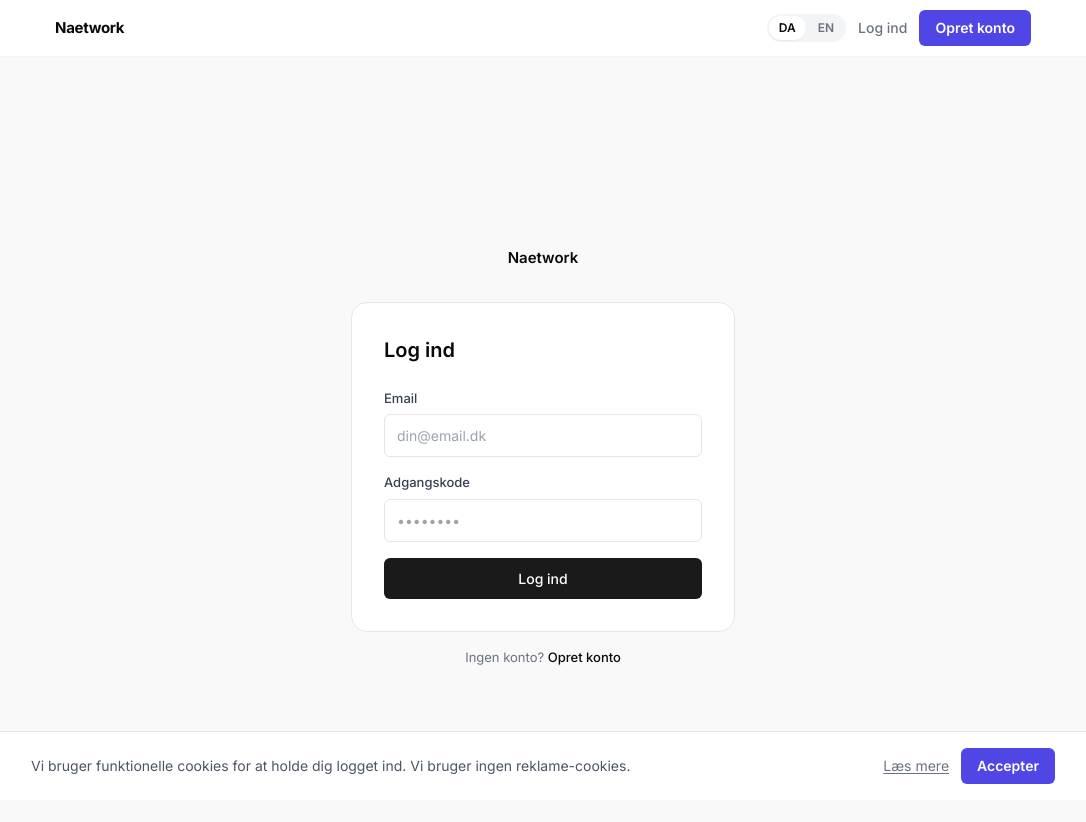
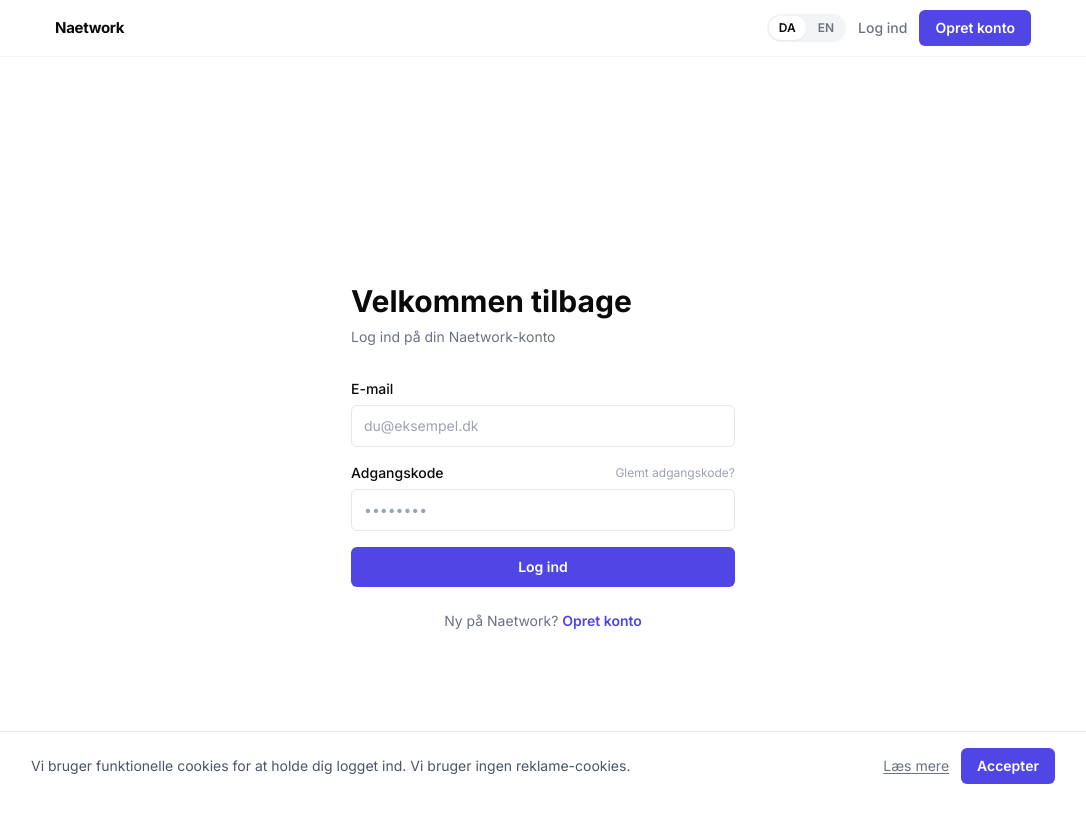
Before and after one commit to mikkelstreet-png/Naetwork, a Next.js app: page /login in a window 1280 px wide. Shown: the top 822 px of the page, without its empty margins (97-1183 px from the left). Built offline with nearby package versions, Linux system fonts and the light colour scheme; no server answers.

Commit message:
chore: update app/login/page.tsx

```diff
--- a/app/login/page.tsx
+++ b/app/login/page.tsx
@@ -1,14 +1,16 @@
 'use client';
 
+import { useState } from 'react';
 import Link from 'next/link';
-import { useState } from 'react';
 import { createClient } from '@/lib/supabase';
+import { useTranslation } from '@/context/LanguageContext';
 
 export default function LoginPage() {
+  const { tr } = useTranslation();
   const [email, setEmail] = useState('');
   const [password, setPassword] = useState('');
+  const [error, setError] = useState('');
   const [loading, setLoading] = useState(false);
-  const [error, setError] = useState('');
 
   async function handleSubmit(e: React.FormEvent) {
     e.preventDefault();
@@ -17,62 +19,69 @@
     const supabase = createClient();
     const { error: err } = await supabase.auth.signInWithPassword({ email, password });
     if (err) {
-      setError('Email eller adgangskode er forkert.');
+      setError(err.message);
       setLoading(false);
-      return;
+    } else {
+      window.location.href = '/dashboard';
     }
-    window.location.href = '/dashboard';
   }
 
   return (
-    <div className="min-h-screen flex flex-col items-center justify-center bg-[#f9f9f9] px-4">
+    <div className="min-h-screen flex items-center justify-center px-4">
       <div className="w-full max-w-sm">
-        <Link href="/" className="block mb-8 text-center font-semibold text-[15px] text-[#0a0a0a]">
-          Naetwork
-        </Link>
-        <div className="bg-white border border-[#e5e5e5] rounded-xl p-8">
-          <h1 className="text-[20px] font-semibold text-[#0a0a0a] mb-6">Log ind</h1>
-          <form onSubmit={handleSubmit} className="flex flex-col gap-4">
+        <div className="mb-8">
+          <h1 className="text-3xl font-bold text-[#0A0A0A] mb-2">{tr('login.title')}</h1>
+          <p className="text-sm text-gray-500">{tr('login.sub')}</p>
+        </div>
+
+        <form onSubmit={handleSubmit} className="space-y-4">
           <div>
-              <label className="block text-[13px] font-medium text-[#374151] mb-1.5">Email</label>
+            <label className="block text-sm font-medium text-[#0A0A0A] mb-1.5">{tr('login.email')}</label>
             <input
               type="email"
+              value={email}
+              onChange={e => setEmail(e.target.value)}
               required
-                value={email}
-                onChange={(e) => setEmail(e.target.value)}
-                className="w-full rounded-md border border-[#e5e5e5] bg-white px-3 py-2.5 text-[14px] text-[#0a0a0a] outline-none focus:border-[#1a1a1a] transition-colors"
-                placeholder="din@email.dk"
+              className="w-full border border-gray-200 rounded-md px-3 py-2.5 text-sm outline-none focus:border-[#4F46E5] transition-colors"
+              placeholder="du@eksempel.dk"
             />
           </div>
           <div>
-              <label className="block text-[13px] font-medium text-[#374151] mb-1.5">Adgangskode</label>
+            <div className="flex items-center justify-between mb-1.5">
+              <label className="block text-sm font-medium text-[#0A0A0A]">{tr('login.password')}</label>
+              <Link href="/forgot-password" className="text-xs text-gray-400 hover:text-gray-600 transition-colors">
+                {tr('login.forgot')}
+              </Link>
+            </div>
             <input
               type="password"
+              value={password}
+              onChange={e => setPassword(e.target.value)}
               required
-                value={password}
-                onChange={(e) => setPassword(e.target.value)}
-                className="w-full rounded-md border border-[#e5e5e5] bg-white px-3 py-2.5 text-[14px] text-[#0a0a0a] outline-none focus:border-[#1a1a1a] transition-colors"
+              className="w-full border border-gray-200 rounded-md px-3 py-2.5 text-sm outline-none focus:border-[#4F46E5] transition-colors"
               placeholder="••••••••"
             />
           </div>
+
           {error && (
-              <p className="text-[13px] text-red-600 bg-red-50 border border-red-200 rounded-md px-3 py-2">
+            <div className="rounded-md bg-red-50 border border-red-100 px-3 py-2 text-sm text-red-600">
               {error}
-              </p>
+            </div>
           )}
+
           <button
             type="submit"
             disabled={loading}
-              className="w-full rounded-md bg-[#1a1a1a] py-2.5 text-[14px] font-medium text-white hover:bg-[#333] transition-colors disabled:opacity-50"
+            className="w-full rounded-md bg-[#4F46E5] px-4 py-2.5 text-sm font-semibold text-white hover:bg-[#4338CA] transition-colors disabled:opacity-50"
           >
-              {loading ? 'Logger ind…' : 'Log ind'}
+            {loading ? '...' : tr('login.btn')}
           </button>
         </form>
-        </div>
-        <p className="mt-4 text-center text-[13px] text-[#6b7280]">
-          Ingen konto?{' '}
-          <Link href="/signup" className="text-[#0a0a0a] font-medium hover:underline">
-            Opret konto
+
+        <p className="mt-6 text-center text-sm text-gray-500">
+          {tr('login.noAccount')}{' '}
+          <Link href="/signup" className="font-semibold text-[#4F46E5] hover:text-[#4338CA] transition-colors">
+            {tr('login.signup')}
           </Link>
         </p>
       </div>
```
Lines whose indentation alone changed are shown as unchanged.
